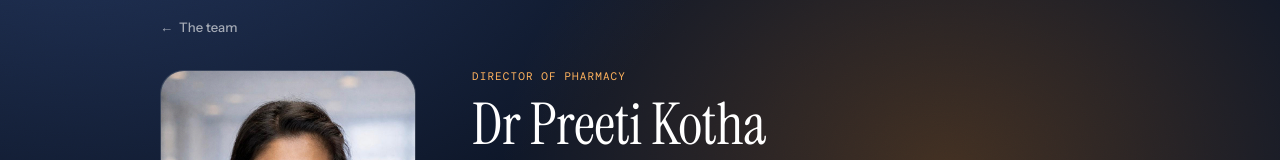
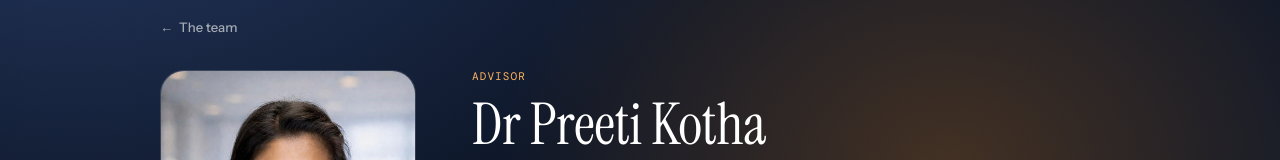
Before and after one commit to ElitCeler-Tech/aayu-setu-landing, a Next.js app: page /founders/preeti-kotha in a window 1280 px wide. Shown: the part 130-290 px from the top of the page. Built offline with nearby package versions, Linux system fonts and the light colour scheme; a web font is replaced by a local one.

Commit message:
Dr Preeti Kotha's role label is Advisor

```diff
--- a/src/data/team.ts
+++ b/src/data/team.ts
@@ -42,7 +42,7 @@ export const team: Member[] = [
   {
     slug: "preeti-kotha",
     name: "Dr Preeti Kotha",
-    role: "Director of Pharmacy",
+    role: "Advisor",
     photo: "/team/preeti.png",
     linkedin: "https://www.linkedin.com/in/preeti-kotha-pharmd-app-75b95085/",
     lede: "A pharmacy leader and academic with 20 years of experience in clinical practice, pharmacy operations and patient care.",
```
